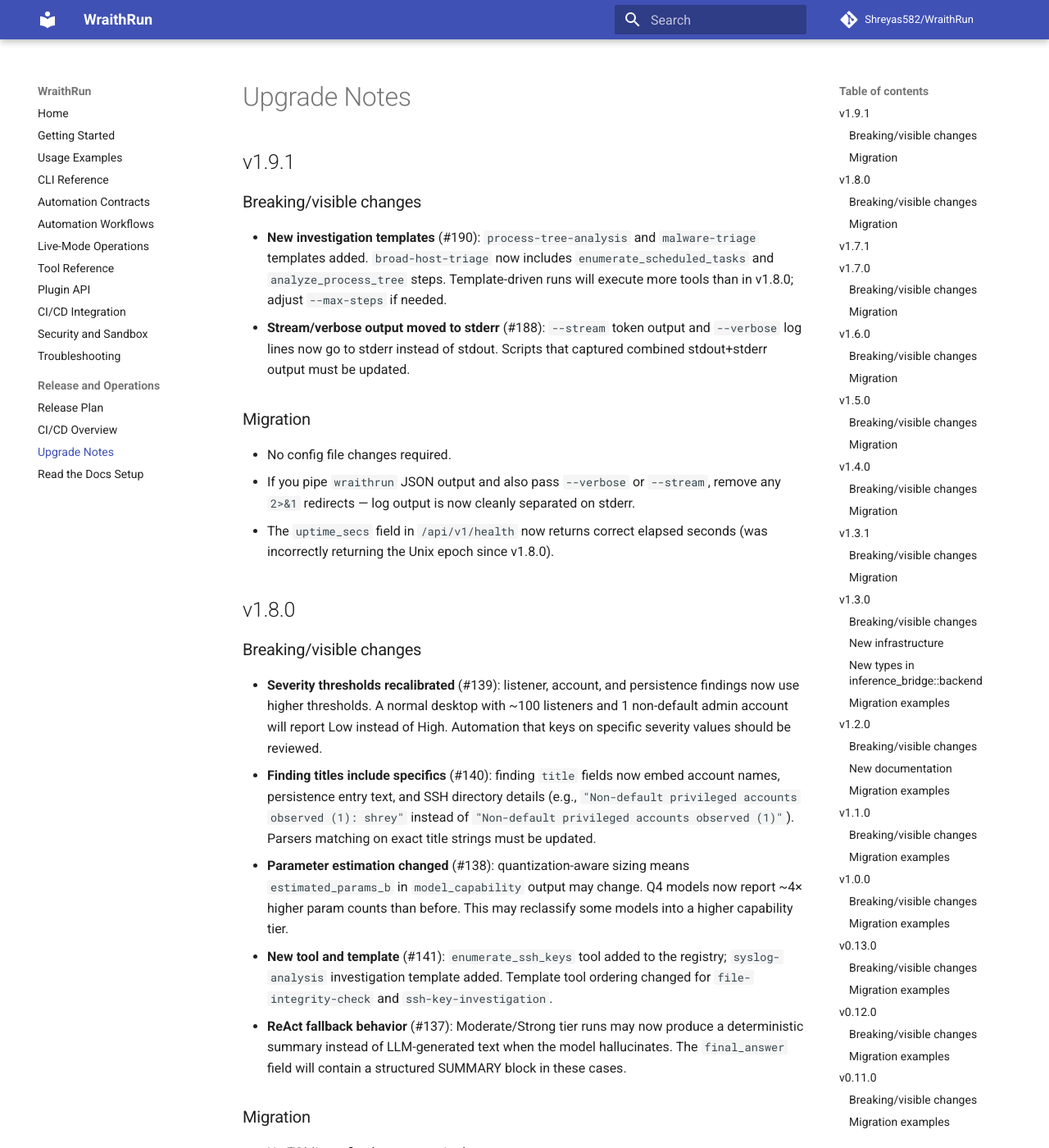
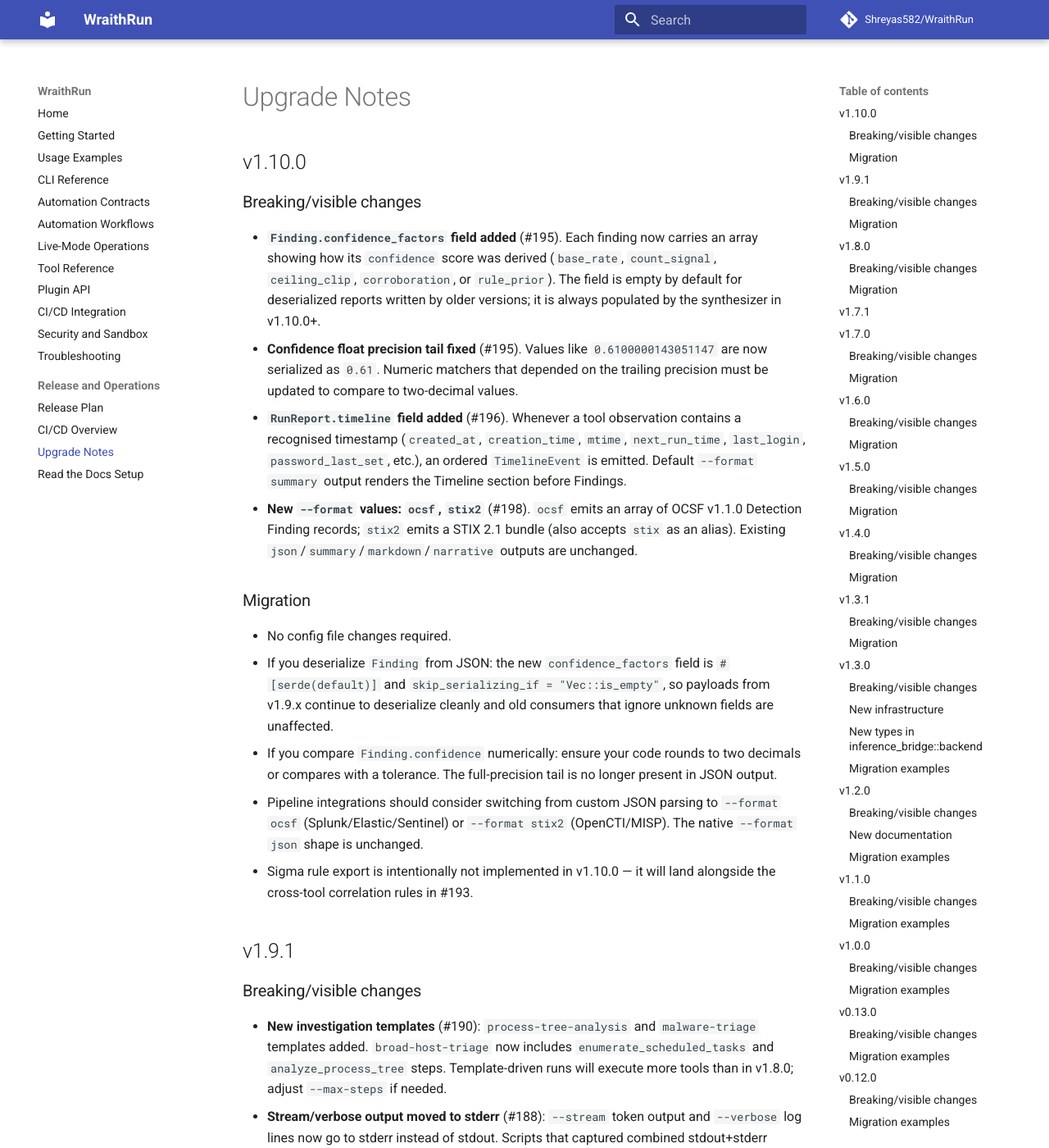
Before and after one commit to Shreyas582/WraithRun, an MkDocs documentation site: the page built from docs/upgrades.md, in a window 1280 px wide and 1400 px high. Shown: the whole window at 82% size. Built offline with MkDocs 1.6.1 and Material for MkDocs 9.7.7, drawn with Linux system fonts in a browser that asks for light colours; comment, search, counter and statistics services are not loaded.

Commit message:
chore: bump to v1.10.0 — signal quality release
Release notes:
- #195 confidence_factors derivation on Finding + f64 round serialization
- #196 RunReport.timeline reconstruction from observation timestamps
- #198 OCSF + STIX 2.1 output formats (--format ocsf|stix2)

Also fixes the analyze_process_tree smoke test to skip pid=0
(System Idle Process) on Windows when checking sample fields.

Co-Authored-By: Claude Opus 4.7 <noreply@anthropic.com>

```diff
--- a/Cargo.toml
+++ b/Cargo.toml
@@ -10,7 +10,7 @@ resolver = "2"
 
 [workspace.package]
 edition = "2021"
-version = "1.9.1"
+version = "1.10.0"
 license = "MIT"
 
 [workspace.dependencies]
--- a/docs/upgrades.md
+++ b/docs/upgrades.md
@@ -1,4 +1,21 @@
 # Upgrade Notes
+
+## v1.10.0
+
+### Breaking/visible changes
+
+- **`Finding.confidence_factors` field added** (#195). Each finding now carries an array showing how its `confidence` score was derived (`base_rate`, `count_signal`, `ceiling_clip`, `corroboration`, or `rule_prior`). The field is empty by default for deserialized reports written by older versions; it is always populated by the synthesizer in v1.10.0+.
+- **Confidence float precision tail fixed** (#195). Values like `0.6100000143051147` are now serialized as `0.61`. Numeric matchers that depended on the trailing precision must be updated to compare to two-decimal values.
+- **`RunReport.timeline` field added** (#196). Whenever a tool observation contains a recognised timestamp (`created_at`, `creation_time`, `mtime`, `next_run_time`, `last_login`, `password_last_set`, etc.), an ordered `TimelineEvent` is emitted. Default `--format summary` output renders the Timeline section before Findings.
+- **New `--format` values: `ocsf`, `stix2`** (#198). `ocsf` emits an array of OCSF v1.1.0 Detection Finding records; `stix2` emits a STIX 2.1 bundle (also accepts `stix` as an alias). Existing `json`/`summary`/`markdown`/`narrative` outputs are unchanged.
+
+### Migration
+
+- No config file changes required.
+- If you deserialize `Finding` from JSON: the new `confidence_factors` field is `#[serde(default)]` and `skip_serializing_if = "Vec::is_empty"`, so payloads from v1.9.x continue to deserialize cleanly and old consumers that ignore unknown fields are unaffected.
+- If you compare `Finding.confidence` numerically: ensure your code rounds to two decimals or compares with a tolerance. The full-precision tail is no longer present in JSON output.
+- Pipeline integrations should consider switching from custom JSON parsing to `--format ocsf` (Splunk/Elastic/Sentinel) or `--format stix2` (OpenCTI/MISP). The native `--format json` shape is unchanged.
+- Sigma rule export is intentionally not implemented in v1.10.0 — it will land alongside the cross-tool correlation rules in #193.
 
 ## v1.9.1
 
```
Also changed, not shown: CHANGELOG.md (+15 -0 lines), 2 other files.
